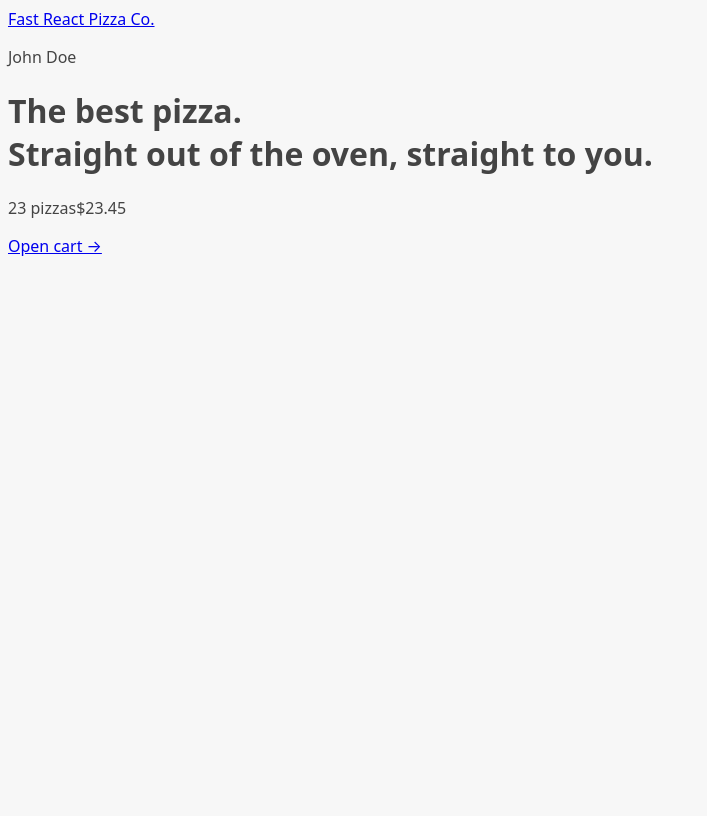
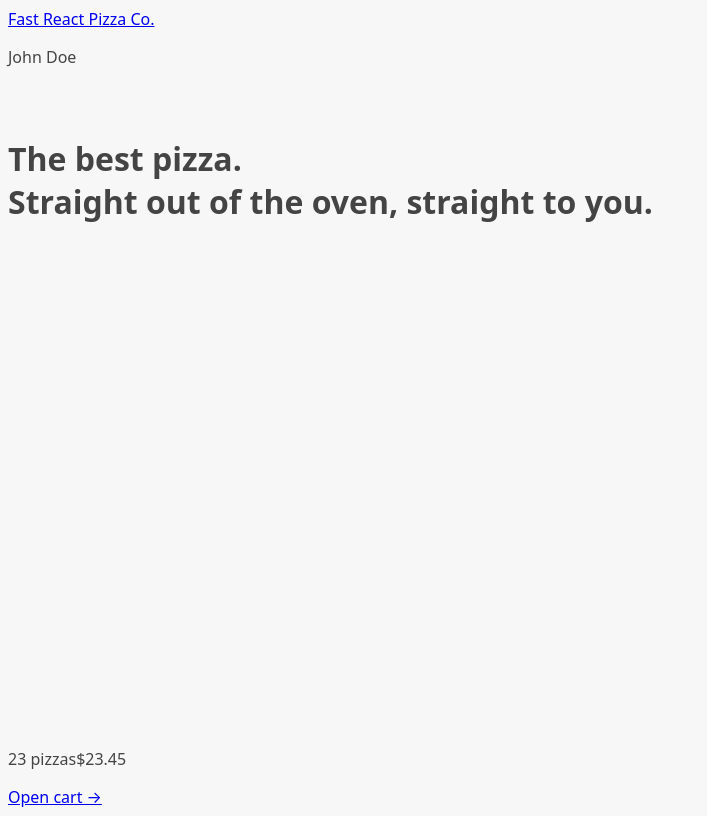
Before and after one commit to farshadahmadian/fast_react_pizza, a React (Vite) app: page / in a window 1280 px wide. Shown: the whole page, without its empty margins (0-707 px from the left). Built offline with nearby package versions, Linux system fonts and the light colour scheme.

Commit message:
add data fetching using react router dom

```diff
--- a/src/App.tsx
+++ b/src/App.tsx
@@ -5,6 +5,7 @@ import Cart from "./features/cart/Cart";
 import CreateOrder from "./features/order/CreateOrder";
 import Order from "./features/order/Order";
 import AppLayout from "./ui/AppLayout";
+import { getMenu } from "./services/apiRestaurant";
 
 // for data loading, data actions and data fetching in React Router Dom, createBrowserRouter() is required
 
@@ -42,6 +43,7 @@ const router = createBrowserRouter([
       {
         path: "/menu",
         element: <Menu />,
+        loader: getMenu,
       },
       {
         path: "/cart",
--- a/src/features/menu/Menu.tsx
+++ b/src/features/menu/Menu.tsx
@@ -1,5 +1,16 @@
+import { useLoaderData } from "react-router-dom";
+import MenuItem from "./MenuItem";
+import { MenuItemType } from "./types";
+
 function Menu() {
-  return <h1>Menu</h1>;
+  const menu: MenuItemType[] = useLoaderData();
+  return (
+    <ul>
+      {menu.map(menuItem => (
+        <MenuItem key={menuItem.id} pizza={menuItem} />
+      ))}
+    </ul>
+  );
 }
 
 export default Menu;
--- a/src/features/menu/MenuItem.tsx
+++ b/src/features/menu/MenuItem.tsx
@@ -1,8 +1,8 @@
 import { formatCurrency } from "../../utils/helpers";
-import { PizzaType } from "./types";
+import { MenuItemType } from "./types";
 
 type MenuItemPropsType = {
-  pizza: PizzaType;
+  pizza: MenuItemType;
 };
 
 function MenuItem({ pizza }: MenuItemPropsType) {
--- a/src/features/menu/types.ts
+++ b/src/features/menu/types.ts
@@ -1,4 +1,4 @@
-export type PizzaType = {
+export type MenuItemType = {
   id: string;
   name: string;
   unitPrice: number;
--- a/src/services/apiRestaurant.ts
+++ b/src/services/apiRestaurant.ts
@@ -1,13 +1,13 @@
+import { MenuItemType } from "../features/menu/types";
 import { OrderType } from "../features/order/types";
 
 const API_URL = "https://react-fast-pizza-api.onrender.com/api";
 
-export async function getMenu() {
+export async function getMenu(): Promise<MenuItemType[]> {
   const res = await fetch(`${API_URL}/menu`);
 
   // fetch won't throw error on 400 errors (e.g. when URL is wrong), so we need to do it manually. This will then go into the catch block, where the message is set
   if (!res.ok) throw Error("Failed getting menu");
-
   const { data } = await res.json();
   return data;
 }
--- a/src/ui/AppLayout.tsx
+++ b/src/ui/AppLayout.tsx
@@ -1,10 +1,15 @@
-import { Outlet } from "react-router-dom";
+import { Outlet, useNavigation } from "react-router-dom";
 import CartOverview from "../features/cart/CartOverview";
 import Header from "./Header";
+import Loader from "./Loader";
 
 function AppLayout() {
+  const navigation = useNavigation();
+  const isLoading = navigation.state === "loading";
+
   return (
-    <div>
+    <div className="layout">
+      {isLoading && <Loader />}
       <Header />
       <main>
         {/* <Outlet /> to render the content of a nested route (child component) inside another route (parent component) as a view */}
--- /dev/null
+++ b/src/ui/Loader.tsx
@@ -0,0 +1,5 @@
+function Loader() {
+  return <div className="loader"></div>;
+}
+
+export default Loader;
```
